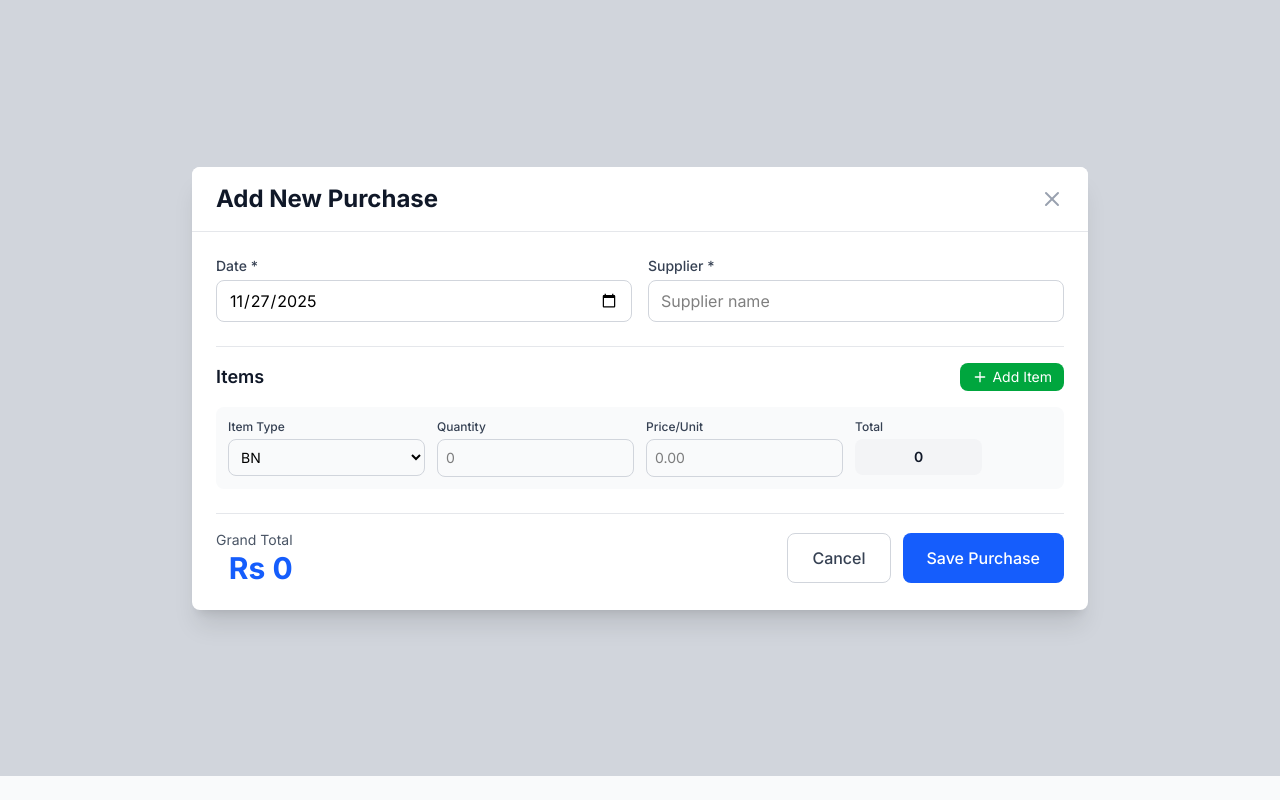
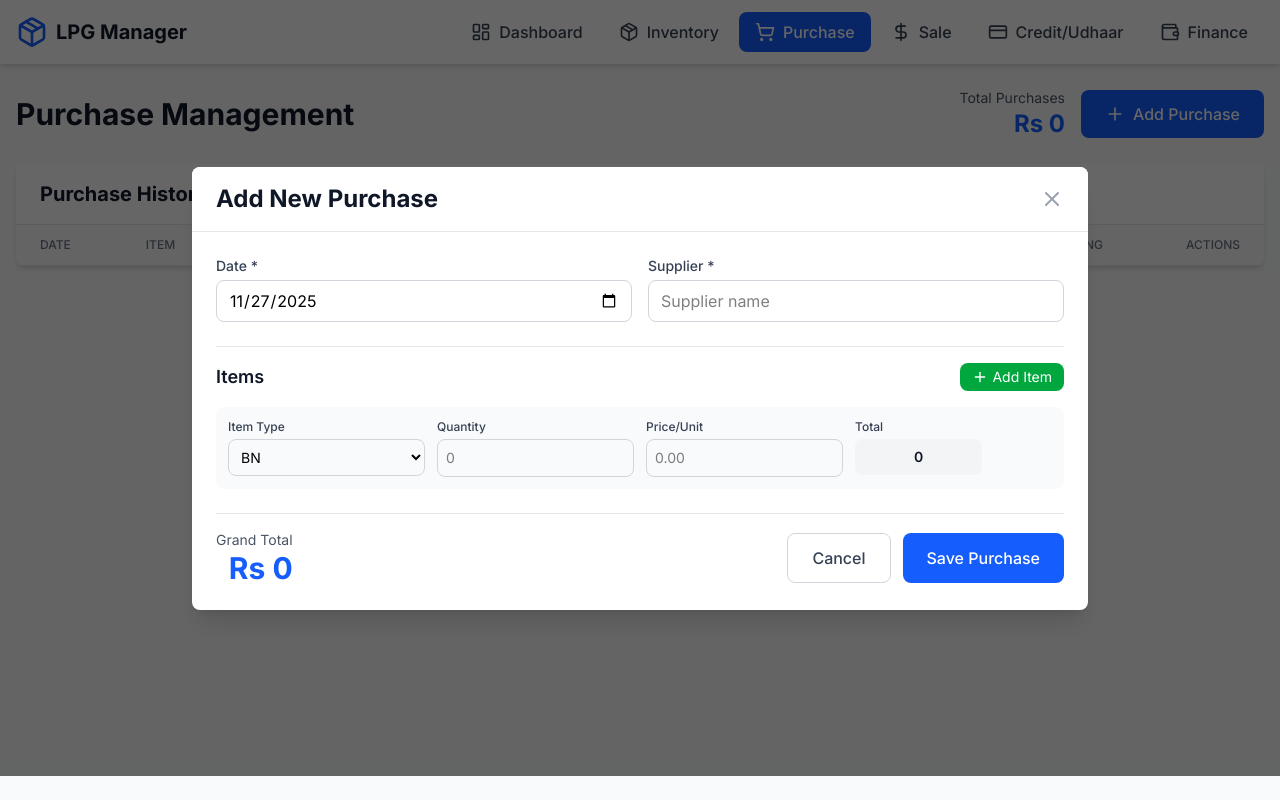
Before and after one commit to alimuhammadm62-blip/lpg-managment-system, a Next.js app: page /purchase in a window 1280 px wide. Both pictures are taken after a click on the button "Add Purchase". Built offline with nearby package versions, Linux system fonts and the light colour scheme.

Commit message:
Updated system

```diff
--- a/app/purchase/page.tsx
+++ b/app/purchase/page.tsx
@@ -160,8 +160,8 @@
 
       {/* Purchase Modal */}
       {showModal && (
-        <div className="fixed inset-0 bg-gray-300 bg-opacity-70 backdrop-blur-sm flex items-center justify-center z-50 p-4">
-          <div className="bg-white rounded-lg shadow-xl max-w-4xl w-full max-h-[90vh] overflow-y-auto">
+        <div className="fixed inset-0 bg-black/60 flex items-center justify-center z-50 p-4">
+  <div className="bg-white rounded-lg shadow-xl max-w-4xl w-full max-h-[90vh] overflow-y-auto">
             <div className="sticky top-0 bg-white border-b border-gray-200 px-6 py-4 flex items-center justify-between">
               <h2 className="text-2xl font-bold text-gray-900">Add New Purchase</h2>
               <button
```
